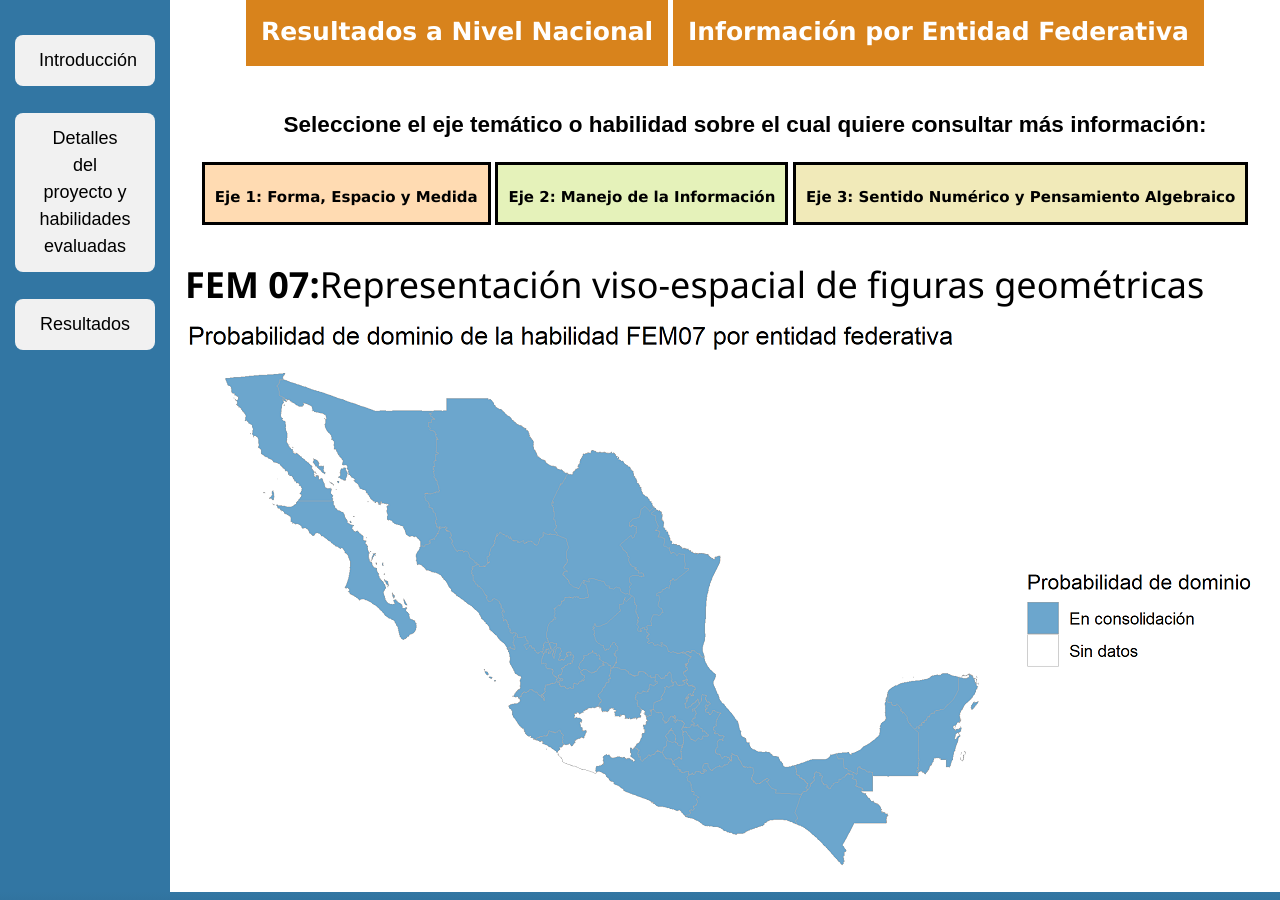
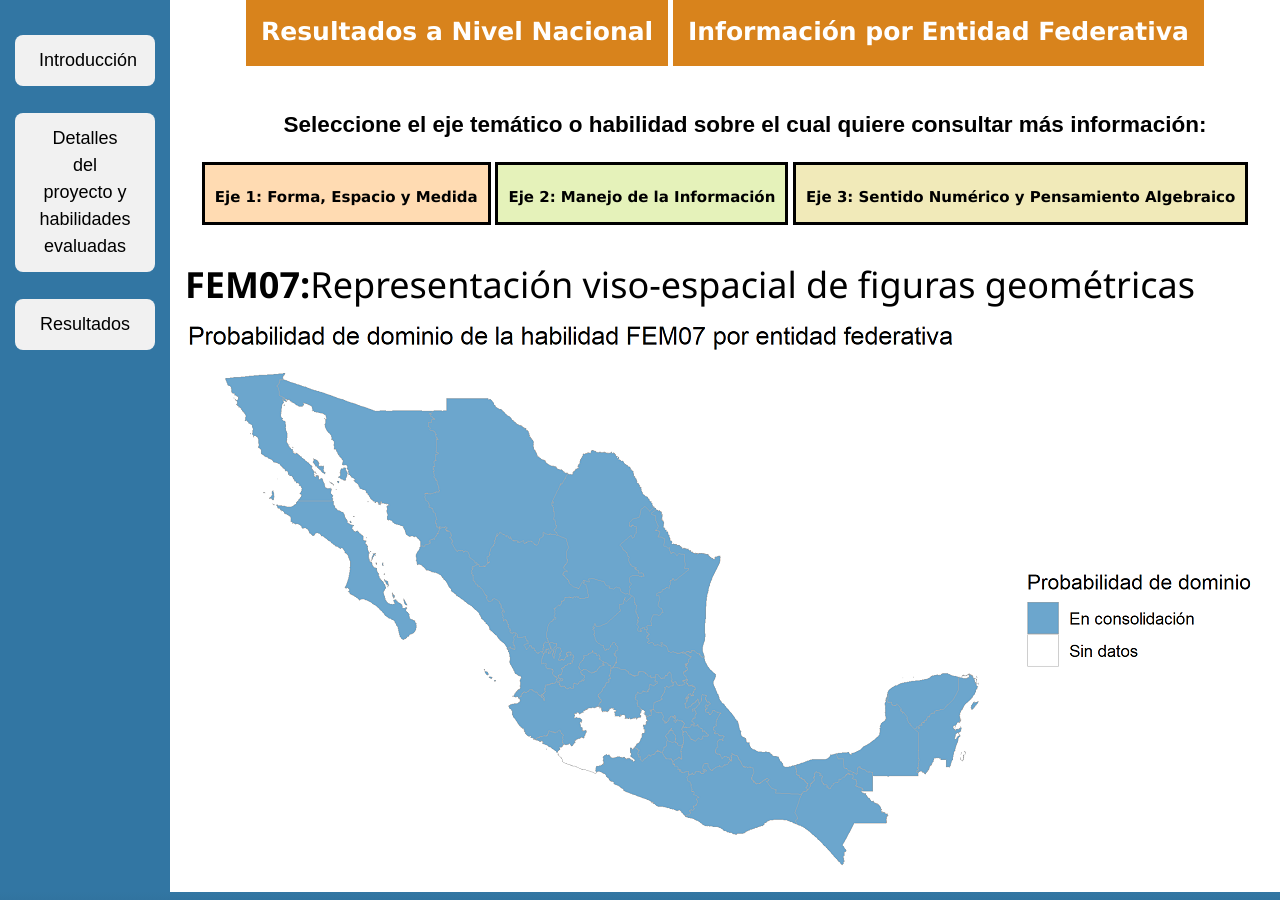
Before and after one commit to rimedie/rimedie.github.io, a Jekyll site: the page built from ProyVisuales/1_Infografia_Feb2019/Heatmaps/FEM07.html, in a window 1280 px wide and 900 px high, scrolled down 600 px. Built offline with Jekyll 4.4.1, drawn with Linux system fonts in a browser that asks for light colours.

Commit message:
Update FEM07.html

```diff
--- a/ProyVisuales/1_Infografia_Feb2019/Heatmaps/FEM07.html
+++ b/ProyVisuales/1_Infografia_Feb2019/Heatmaps/FEM07.html
@@ -4,7 +4,7 @@ title: FEM07
 ---
 <div class="blurb">
 
-	<h1><b>FEM 07:</b>Representación viso-espacial de figuras geométricas</h1>
+	<h1><b>FEM07:</b>Representación viso-espacial de figuras geométricas</h1>
 	<center>
 	<img class="displayed" src="FEM07.png" />
 	</center>
```
